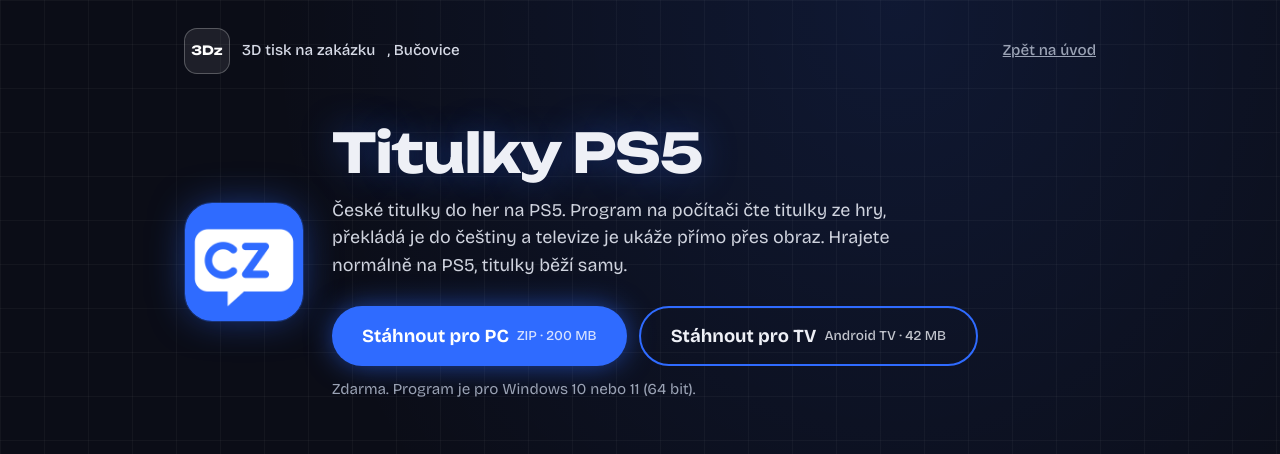
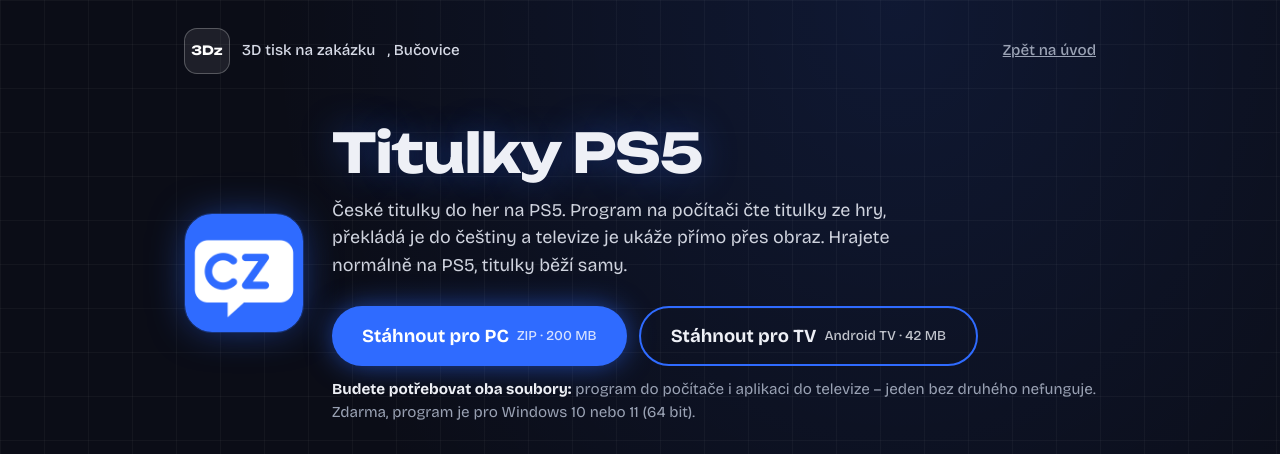
Before and after one commit to zaoo-star/Klicenky, a plain HTML site: page titulky/index.html in a window 1280 px wide. Shown: the top 454 px of the page. Drawn offline with Linux system fonts and the light colour scheme.

Commit message:
Titulky PS5: upozornění na oba soubory, odkazy na ReCaption a PlayCaption
Co-Authored-By: Claude Opus 5.5 <noreply@anthropic.com>
Claude-Session: https://claude.ai/code/session_01TxRnTJsUAhyaRXf8jksxWV

```diff
--- a/titulky/index.html
+++ b/titulky/index.html
@@ -92,6 +92,7 @@ h2{margin:0 0 20px;font-size:1.35rem}
 .video video{display:block;width:100%;aspect-ratio:16/9;border-radius:var(--r);border:1px solid rgba(47,107,255,.4);background:#020617;box-shadow:0 0 40px -12px rgba(47,107,255,.6)}
 .video p{margin:12px 0 0;color:var(--sedy);font-size:.95rem}
 .text a{color:#9cc3ff}
+.hra .mobil b{color:var(--text)}
 .text .pozn{margin-top:14px;color:var(--sedy);font-size:1rem}
 @media (max-width:860px){.tlacitka{flex-direction:column}}
 </style>
@@ -143,7 +144,7 @@ h2{margin:0 0 20px;font-size:1.35rem}
         <a class="hraj" href="https://github.com/zaoo-star/titulky-ps5/releases/download/pc/TitulkyPS5-PC.zip">Stáhnout pro PC<small>ZIP · 200 MB</small></a>
         <a class="hraj druhe" href="https://github.com/zaoo-star/titulky-ps5/releases/download/latest/TitulkyPS5.apk">Stáhnout pro TV<small>Android TV · 42 MB</small></a>
       </div>
-      <span class="mobil">Zdarma. Program je pro Windows 10 nebo 11 (64 bit).</span>
+      <span class="mobil"><b>Budete potřebovat oba soubory:</b> program do počítače i aplikaci do televize – jeden bez druhého nefunguje. Zdarma, program je pro Windows 10 nebo 11 (64 bit).</span>
     </div>
   </section>
 
@@ -175,7 +176,7 @@ h2{margin:0 0 20px;font-size:1.35rem}
 
   <section class="text">
     <h2>O aplikaci</h2>
-    <p>Titulky PS5 vznikly z aplikací ReCaption a PlayCaption, upravených tak, aby hlavní práci dělal počítač. Zdrojový kód je volně na <a href="https://github.com/zaoo-star/titulky-ps5">GitHubu</a>.</p>
+    <p>Titulky PS5 vznikly z aplikací <a href="https://github.com/adusa89/ReCaption">ReCaption</a> a <a href="https://github.com/AdamRuzick4/PlayCaption-app">PlayCaption</a>, upravených tak, aby hlavní práci dělal počítač.</p>
   </section>
 </div>
 
```
